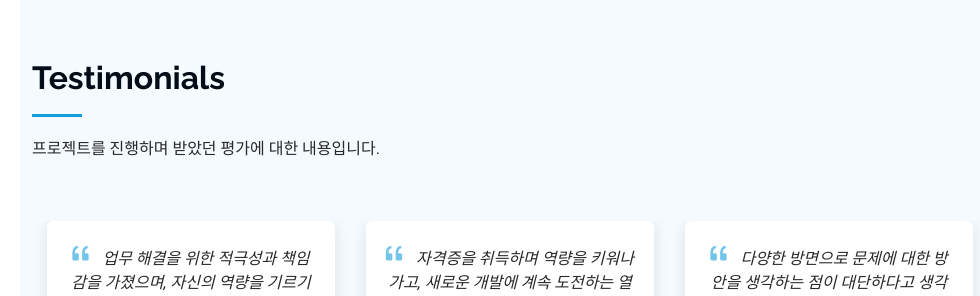
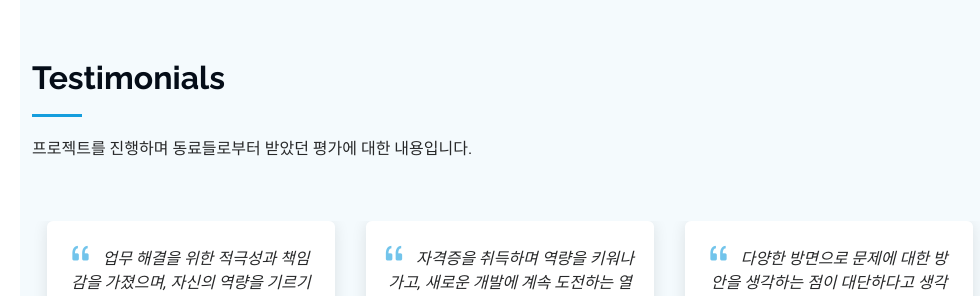
Before and after one commit to Jeong-Beom/Portfolio, a Django app: page / in a window 1280 px wide. Shown: the part 6204-6500 px from the top of the page, without its empty margins (280-1260 px from the left). Run offline with Django 5.2, Linux system fonts and the light colour scheme; some libraries are stand-ins or nearby versions.

Commit message:
modify html

```diff
--- a/templates/main/index.html
+++ b/templates/main/index.html
@@ -517,7 +517,7 @@
       <!-- Section Title -->
       <div class="container section-title" data-aos="fade-up">
         <h2>Testimonials</h2>
-        <p>프로젝트를 진행하며 받았던 평가에 대한 내용입니다.</p>
+        <p>프로젝트를 진행하며 동료들로부터 받았던 평가에 대한 내용입니다.</p>
       </div><!-- End Section Title -->
 
       <div class="container" data-aos="fade-up" data-aos-delay="100">
```
